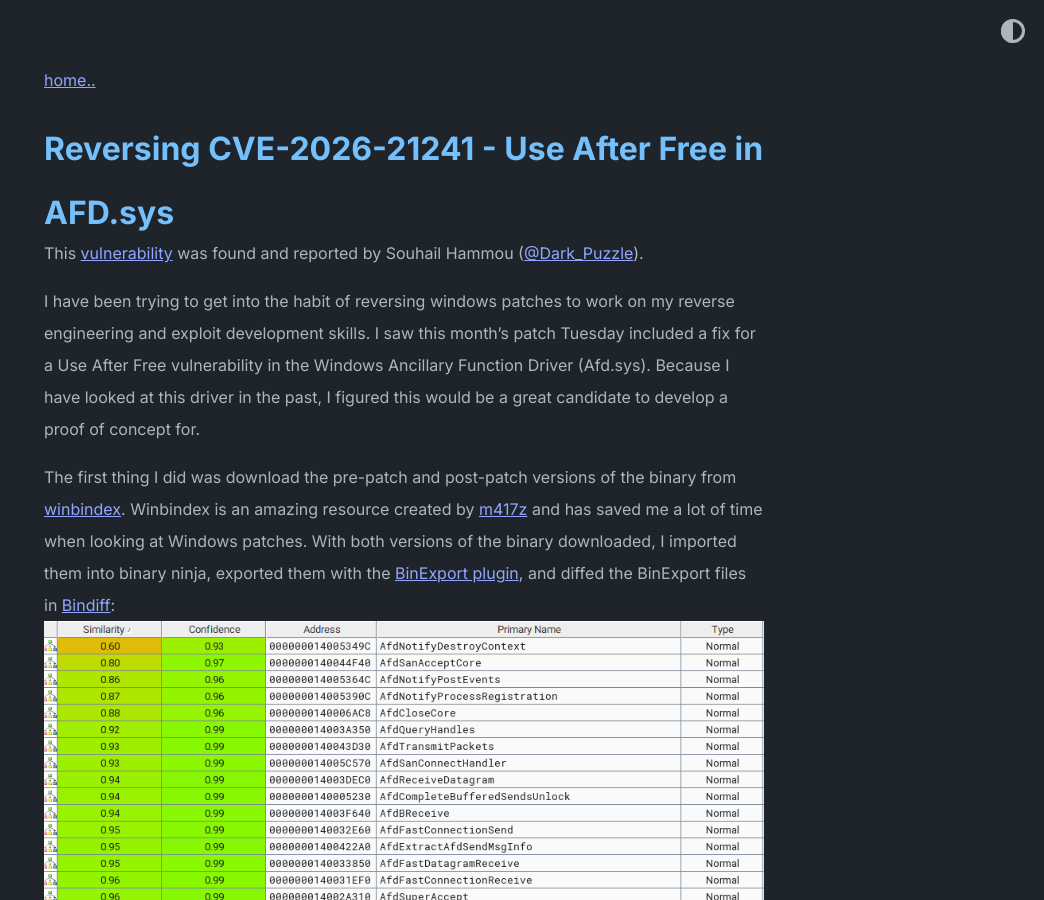
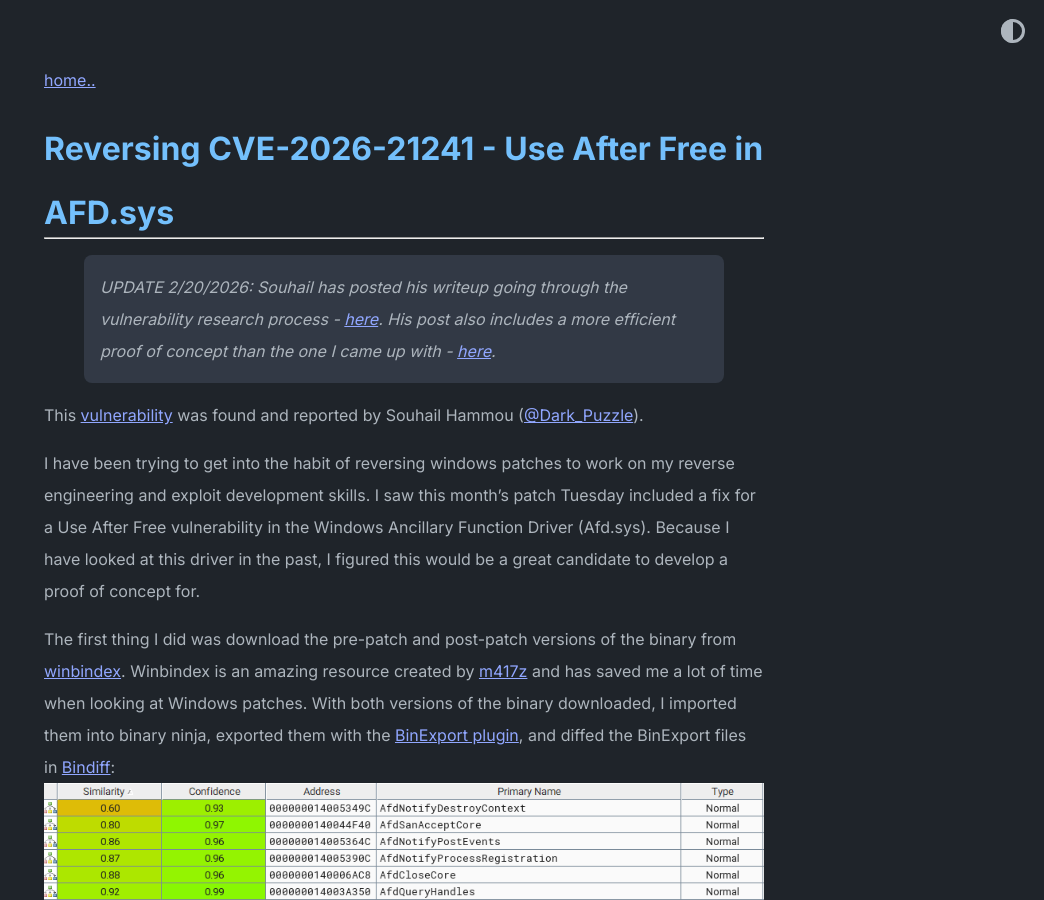
Before and after one commit to Bad-Jubies/bad-jubies.github.io, a Jekyll site: the page built from _posts/2026-02-18-CVE-2026-21241-ancillary-function-driver.md, in a window 1280 px wide and 900 px high. Shown: the whole window, without its empty margins (236-1280 px from the left). Built offline with Jekyll 4.4.1, drawn with Linux system fonts in a browser that asks for light colours.

Commit message:
Added @Dark_Puzzle's write up

```diff
--- a/_posts/2026-02-18-CVE-2026-21241-ancillary-function-driver.md
+++ b/_posts/2026-02-18-CVE-2026-21241-ancillary-function-driver.md
@@ -2,6 +2,11 @@
 title: Reversing CVE-2026-21241 - Use After Free in AFD.sys
 layout: post
 ---
+
+---
+
+> *UPDATE 2/20/2026*: Souhail has posted his writeup going through the vulnerability research process - [here](https://rce4fun.blogspot.com/2026/02/use-after-free-in-afdsys-cve-2026-21241.html). His post also includes a more efficient proof of concept than the one I came up with - [here](https://github.com/SouhailHammou/Windows-Vulnerability-Research/blob/main/CVE-2026-21241/CVE-2026-21241.c).
+
 
 This [vulnerability](https://msrc.microsoft.com/update-guide/vulnerability/CVE-2026-21241) was found and reported by Souhail Hammou ([@Dark_Puzzle](https://x.com/Dark_Puzzle)).
 
```
Also changed, not shown: _data/home.yml (line endings or trailing spaces).
